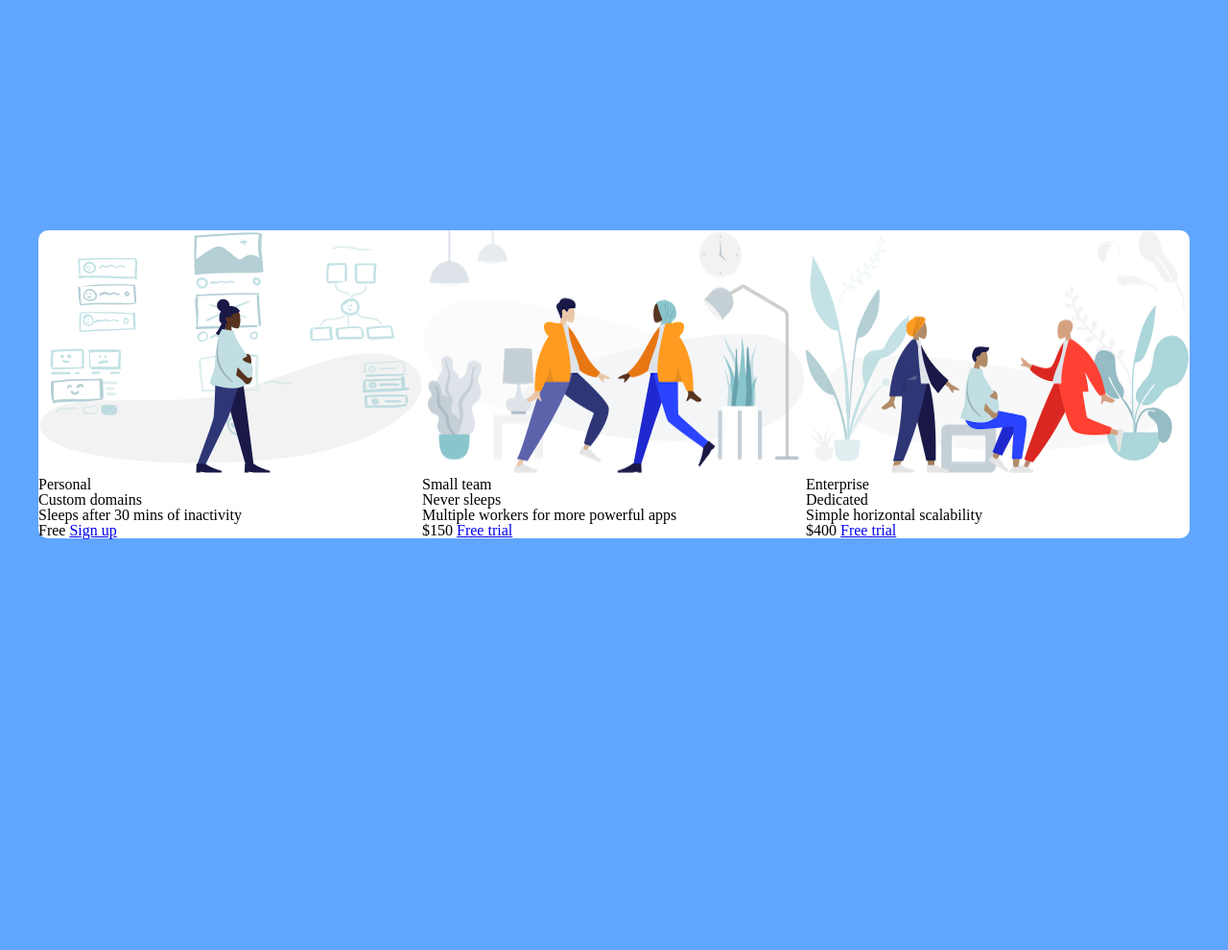
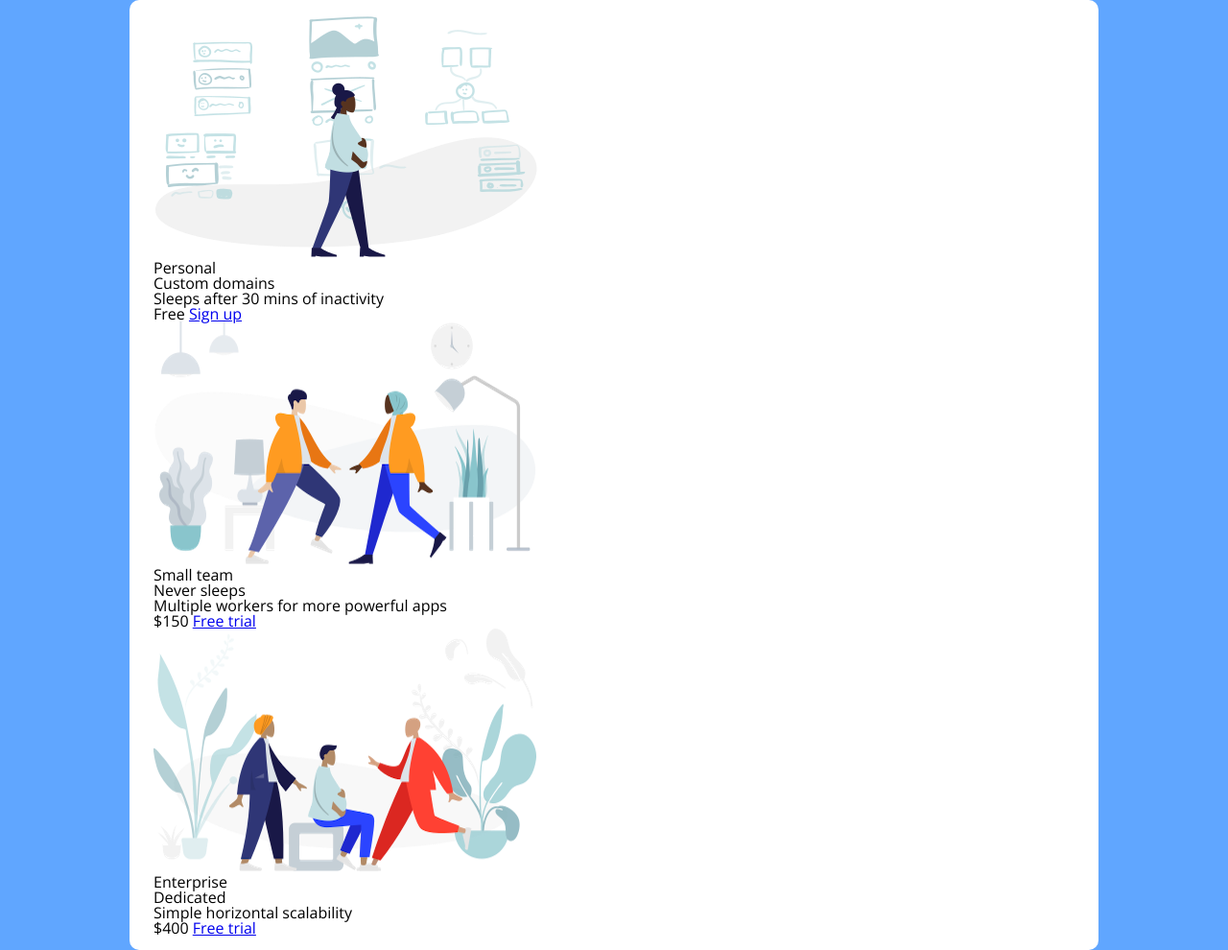
Before and after one commit to furkanesen35/HTML---CSS, a plain HTML site: page pricing panel/index.html in a window 1280 px wide. Shown: the whole page at 96% size. Before the commit the page ends 800 px from the top, so only its background shows below. Drawn offline with nearby package versions, Linux system fonts and the light colour scheme.

Commit message:
second step

```diff
--- a/pricing panel/app.css
+++ b/pricing panel/app.css
@@ -53,18 +53,21 @@ table {
 
 html {
     box-sizing: border-box;
+    font-family: 'Open Sans', sans-serif;
+}
+
+body {
     background-color: #60a6ff;
     display: flex;
     justify-content: center;
     align-items: center;
-    height: 100vh;
-    width: 100vw;
+    min-height: 100vh;
 }
 
 .panel {
-    display: flex;
-    justify-content: center;
-    align-items: center;
     background-color: white;
     border-radius: 10px;
+    padding: 15px 25px;
+    width: 100%;
+    max-width: 960px;
 }
```
